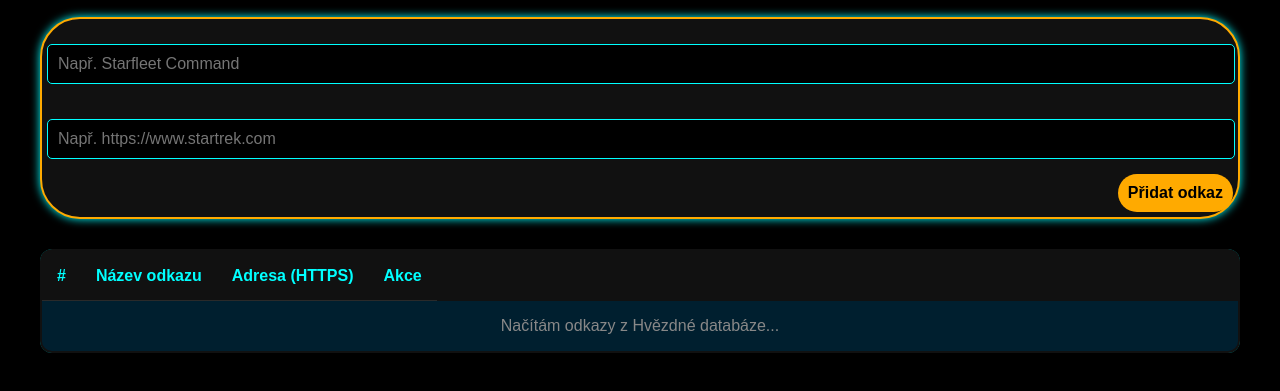
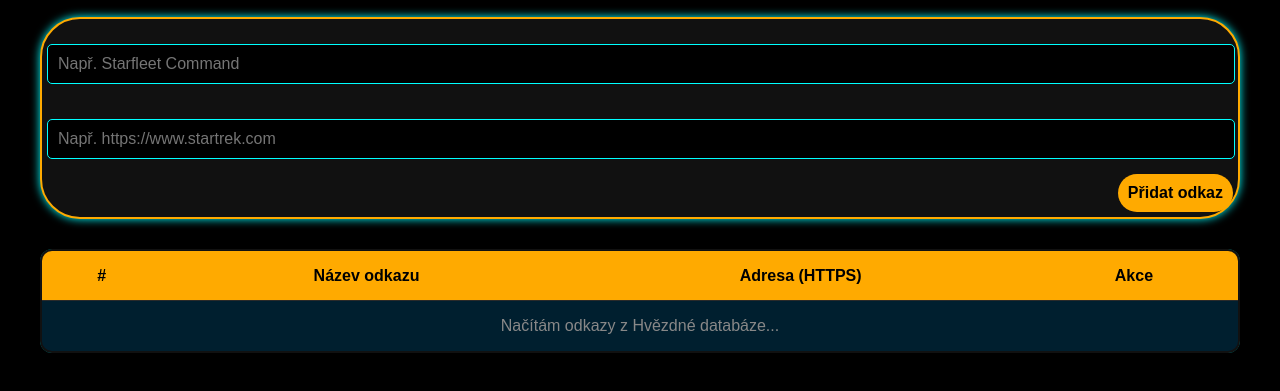
Before and after one commit to jirka22med/stra-trek-odkazy-beta-2, a plain HTML site: page index.html in a window 1280 px wide. Shown: the part 143-534 px from the top of the page. Drawn offline with Linux system fonts and the light colour scheme; no server answers.

Commit message:
Update index.html

```diff
--- a/index.html
+++ b/index.html
@@ -153,12 +153,10 @@
         }
 
         th {
-            display: inline-block;
-            max-width: 280px;
-            white-space: nowrap;
-            overflow: hidden;
-            text-overflow: ellipsis;
-            vertical-align: middle;
+            background-color: #ffaa00;
+            color: #000;
+            font-weight: bold;
+            font-family: Arial, sans-serif;
         }
 
         td {
```
